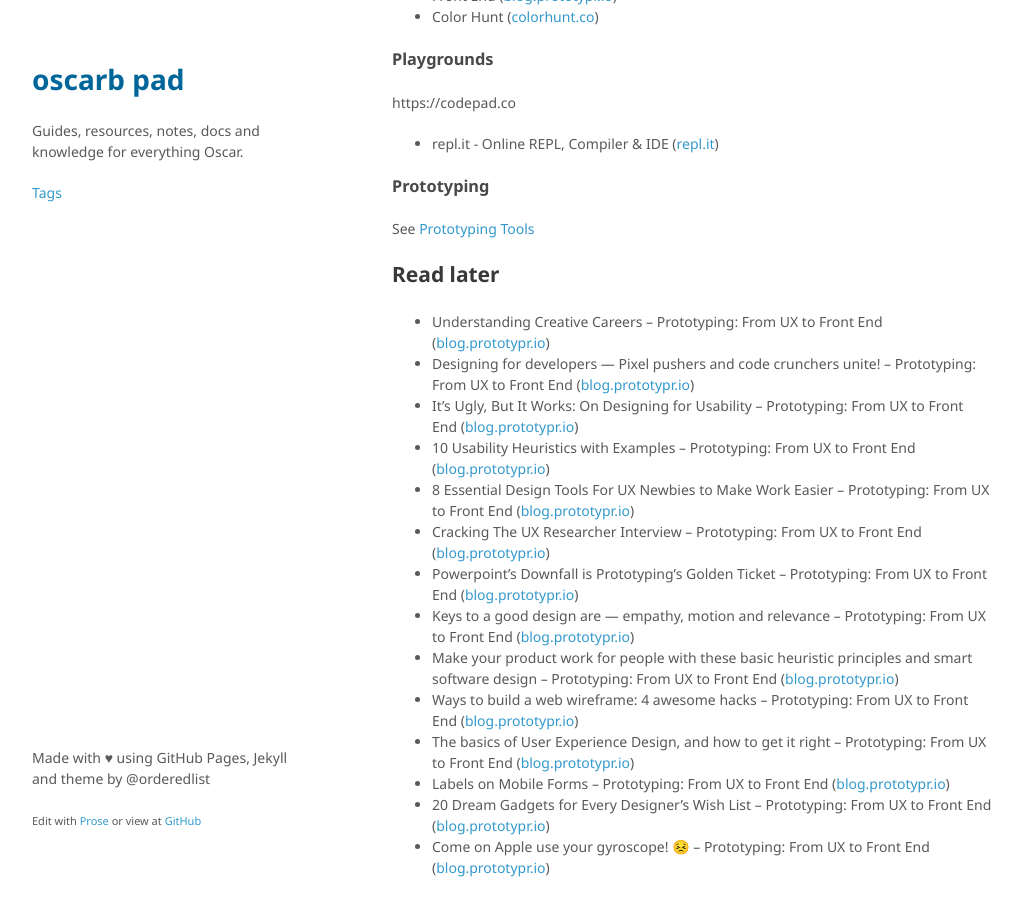
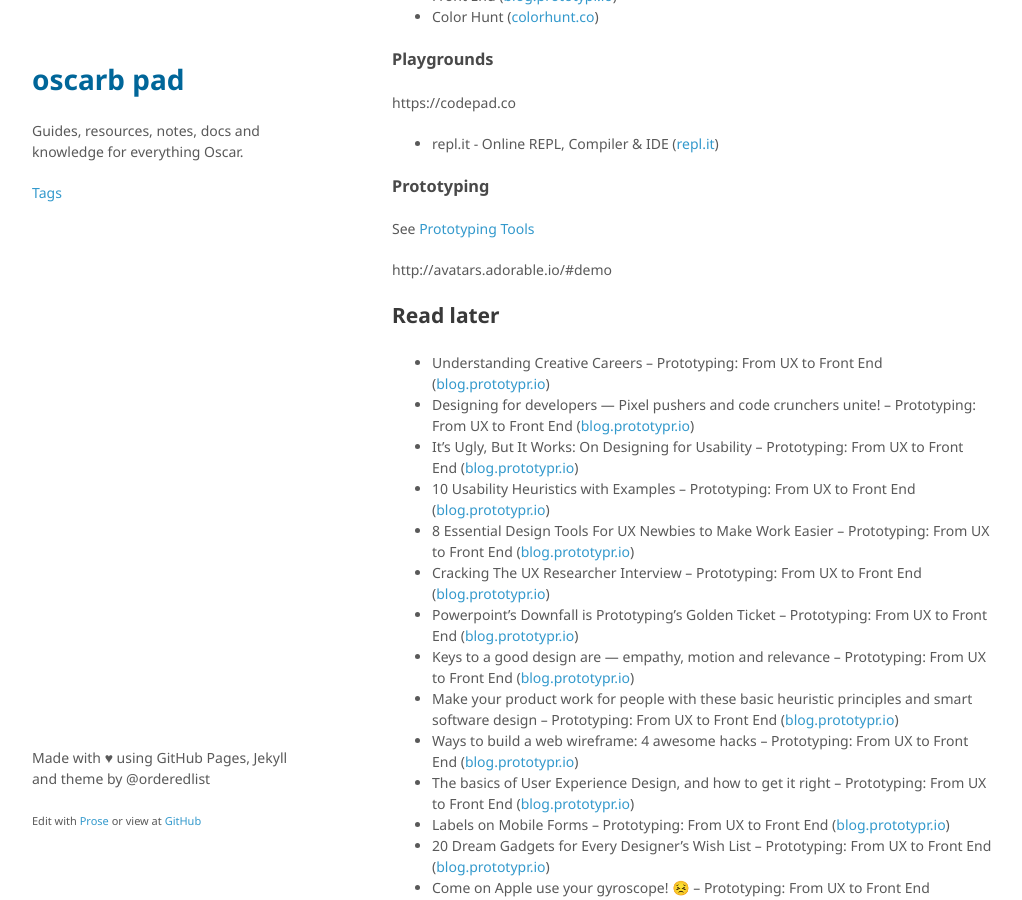
Before and after one commit to oscarb/pad, a Jekyll site: the page built from _docs/web-design.md, in a window 1280 px wide and 900 px high, scrolled down 1179 px. Shown: the whole window, without its empty margins (128-1150 px from the left). Built offline with Jekyll 4.4.1, drawn with Linux system fonts in a browser that asks for light colours; some web fonts are replaced; part of the change alters nothing that is shown.

Commit message:
Updated web-design.md

```diff
--- a/_docs/web-design.md
+++ b/_docs/web-design.md
@@ -69,6 +69,8 @@ https://codepad.co
 
 See [Prototyping Tools](/prototyping)
 
+http://avatars.adorable.io/#demo
+
 
 
 ## Read later
```
